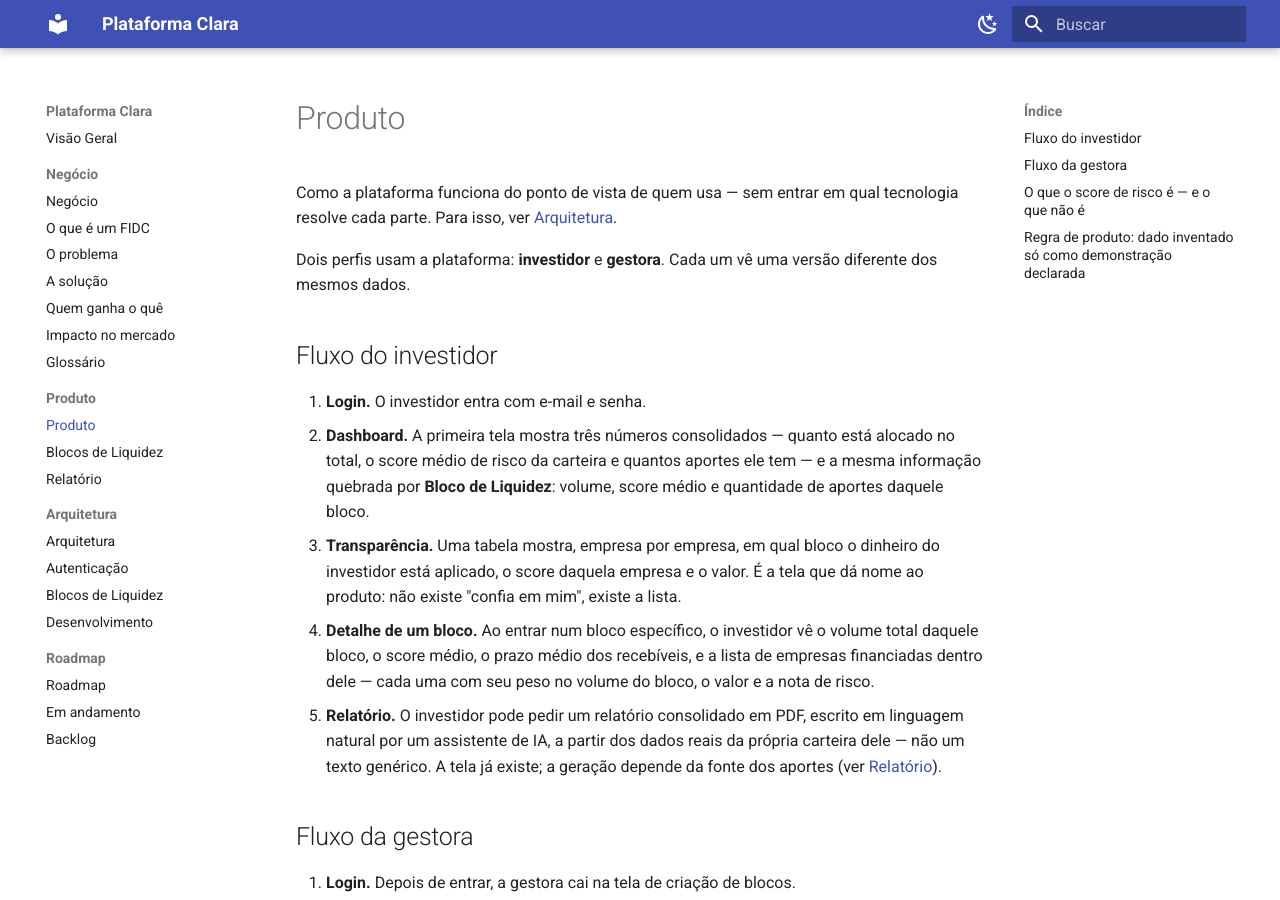
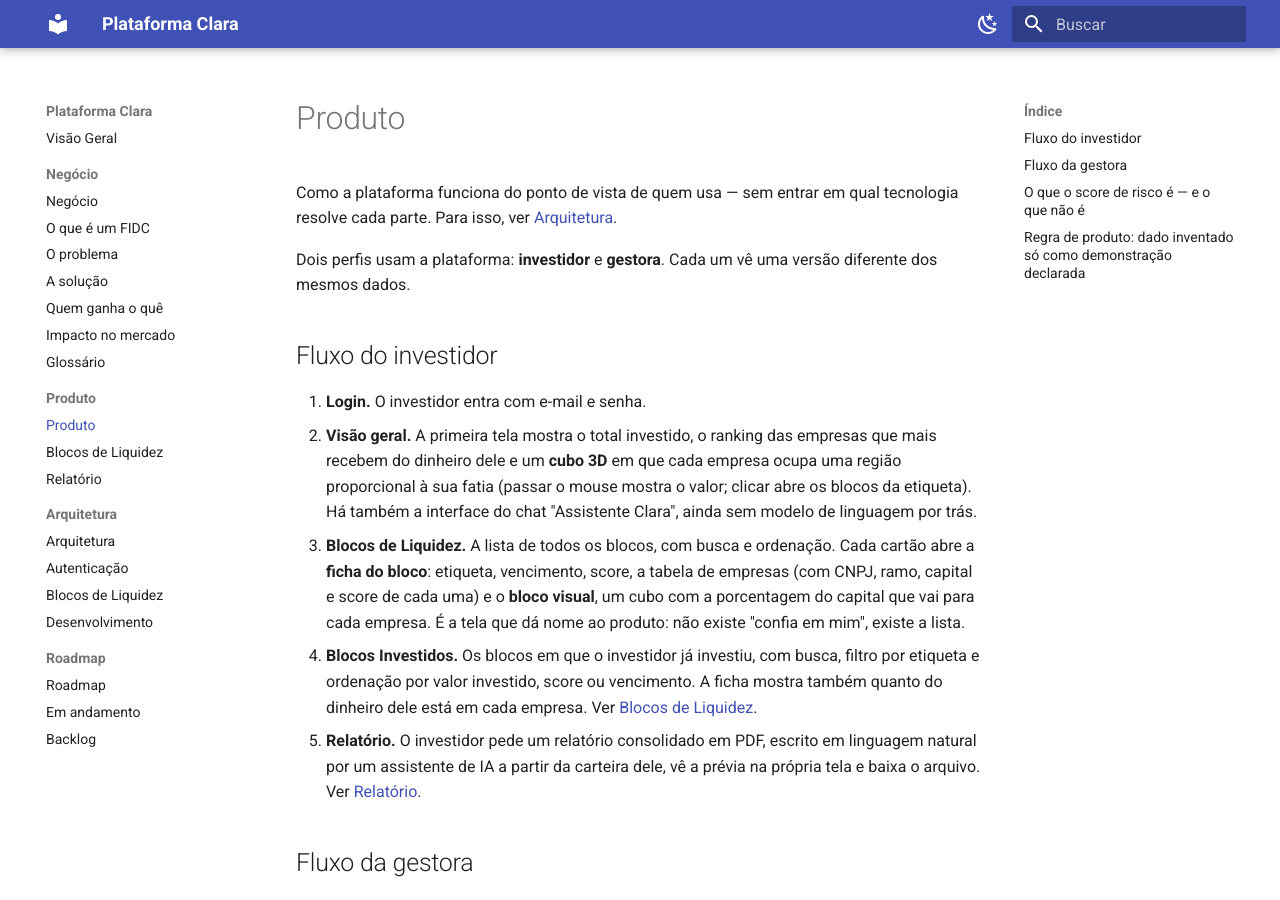
Before and after one commit to Moreira-89/plataforma_clara, an MkDocs documentation site: the page built from docs/produto/index.md, in a window 1280 px wide and 900 px high. Built offline with MkDocs 1.6.1 and Material for MkDocs 9.7.7, drawn with Linux system fonts in a browser that asks for light colours.

Commit message:
docs: fluxo do investidor, roadmap e pendencias atualizados
Co-Authored-By: Claude Sonnet 5.5 <noreply@anthropic.com>

```diff
--- a/docs/produto/index.md
+++ b/docs/produto/index.md
@@ -9,22 +9,20 @@ versão diferente dos mesmos dados.
 ## Fluxo do investidor
 
 1. **Login.** O investidor entra com e-mail e senha.
-2. **Dashboard.** A primeira tela mostra três números consolidados — quanto
-   está alocado no total, o score médio de risco da carteira e quantos
-   aportes ele tem — e a mesma informação quebrada por **Bloco de Liquidez**:
-   volume, score médio e quantidade de aportes daquele bloco.
-3. **Transparência.** Uma tabela mostra, empresa por empresa, em qual bloco o
-   dinheiro do investidor está aplicado, o score daquela empresa e o valor.
-   É a tela que dá nome ao produto: não existe "confia em mim", existe a
-   lista.
-4. **Detalhe de um bloco.** Ao entrar num bloco específico, o investidor vê o
-   volume total daquele bloco, o score médio, o prazo médio dos recebíveis, e
-   a lista de empresas financiadas dentro dele — cada uma com seu peso no
-   volume do bloco, o valor e a nota de risco.
-5. **Relatório.** O investidor pode pedir um relatório consolidado em PDF,
-   escrito em linguagem natural por um assistente de IA, a partir dos dados
-   reais da própria carteira dele — não um texto genérico.
-   A tela já existe; a geração depende da fonte dos aportes (ver [Relatório](relatorio.md)).
+2. **Visão geral.** A primeira tela mostra o total investido, o ranking das empresas que mais recebem do
+   dinheiro dele e um **cubo 3D** em que cada empresa ocupa uma região proporcional à sua fatia (passar
+   o mouse mostra o valor; clicar abre os blocos da etiqueta). Há também a interface do chat "Assistente
+   Clara", ainda sem modelo de linguagem por trás.
+3. **Blocos de Liquidez.** A lista de todos os blocos, com busca e ordenação. Cada cartão abre a **ficha
+   do bloco**: etiqueta, vencimento, score, a tabela de empresas (com CNPJ, ramo, capital e score de
+   cada uma) e o **bloco visual**, um cubo com a porcentagem do capital que vai para cada empresa. É a
+   tela que dá nome ao produto: não existe "confia em mim", existe a lista.
+4. **Blocos Investidos.** Os blocos em que o investidor já investiu, com busca, filtro por etiqueta e
+   ordenação por valor investido, score ou vencimento. A ficha mostra também quanto do dinheiro dele
+   está em cada empresa. Ver [Blocos de Liquidez](blocos-de-liquidez.md).
+5. **Relatório.** O investidor pede um relatório consolidado em PDF, escrito em linguagem natural por um
+   assistente de IA a partir da carteira dele, vê a prévia na própria tela e baixa o arquivo. Ver
+   [Relatório](relatorio.md).
 
 ## Fluxo da gestora
 
```
Also changed, not shown: CLAUDE.md (+2 -0 lines), docs/roadmap/em-andamento.md (+4 -0 lines).
